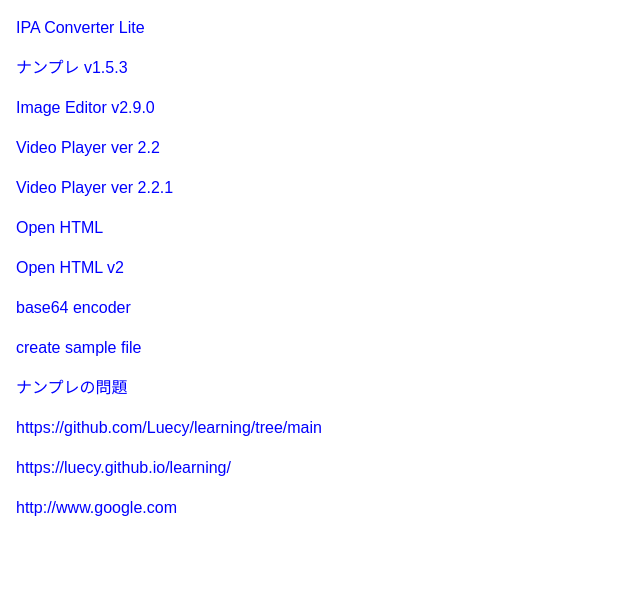
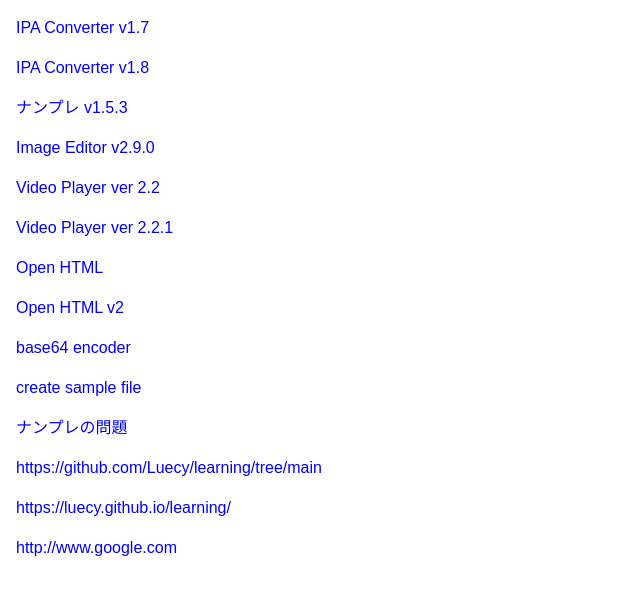
Before and after one commit to Luecy/learning, a plain HTML site: page index.html in a window 1280 px wide. Shown: the whole page, without its empty margins (0-640 px from the left). Drawn offline with Linux system fonts and the light colour scheme.

Commit message:
Update index.html

```diff
--- a/index.html
+++ b/index.html
@@ -8,7 +8,8 @@
 		</style>
 	</head>
 	<body>
-		<a href="./IPA_Converter_Lite/index.html">IPA Converter Lite</a><br>
+		<a href="./IPA_Converter_Lite/index.html">IPA Converter v1.7</a><br>
+		<a href="./IPA_Converter_v1.8/index.html">IPA Converter v1.8</a><br>
 		<a href="./Number_Place_v1.5.0/index.html">ナンプレ v1.5.3</a><br>
 		<a href="./Image_Editor_v2.9/index.html">Image Editor v2.9.0</a><br>
 		<a href="./video_player_v2.2/index.html">Video Player ver 2.2</a><br>
```
